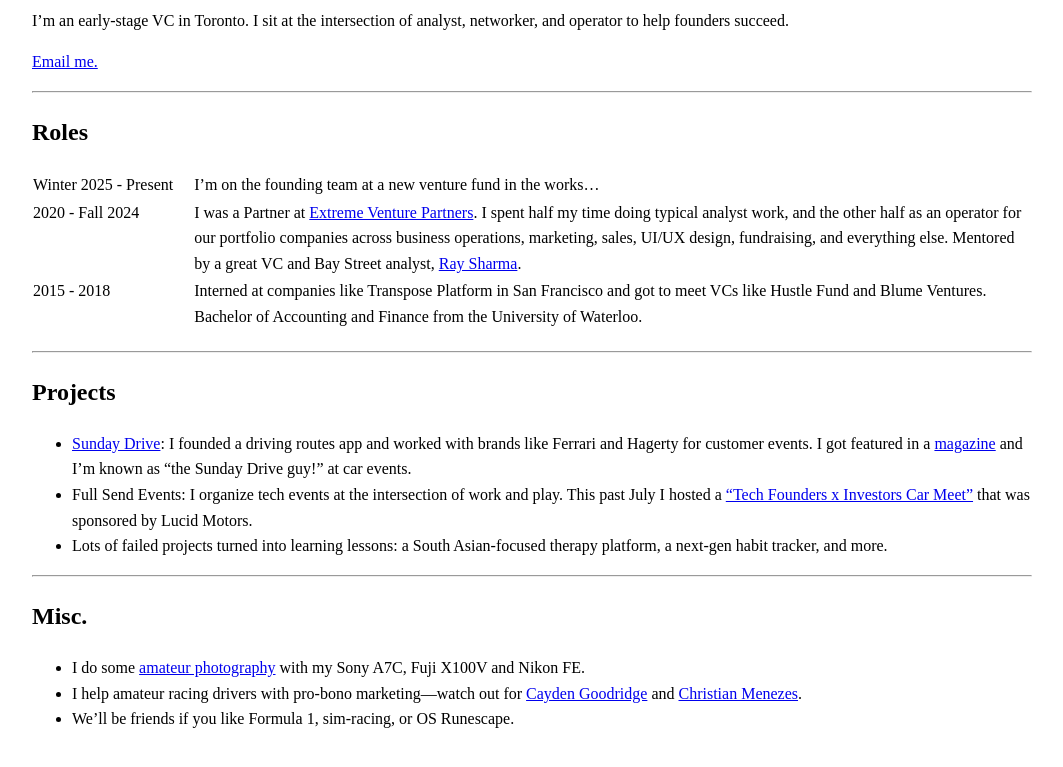
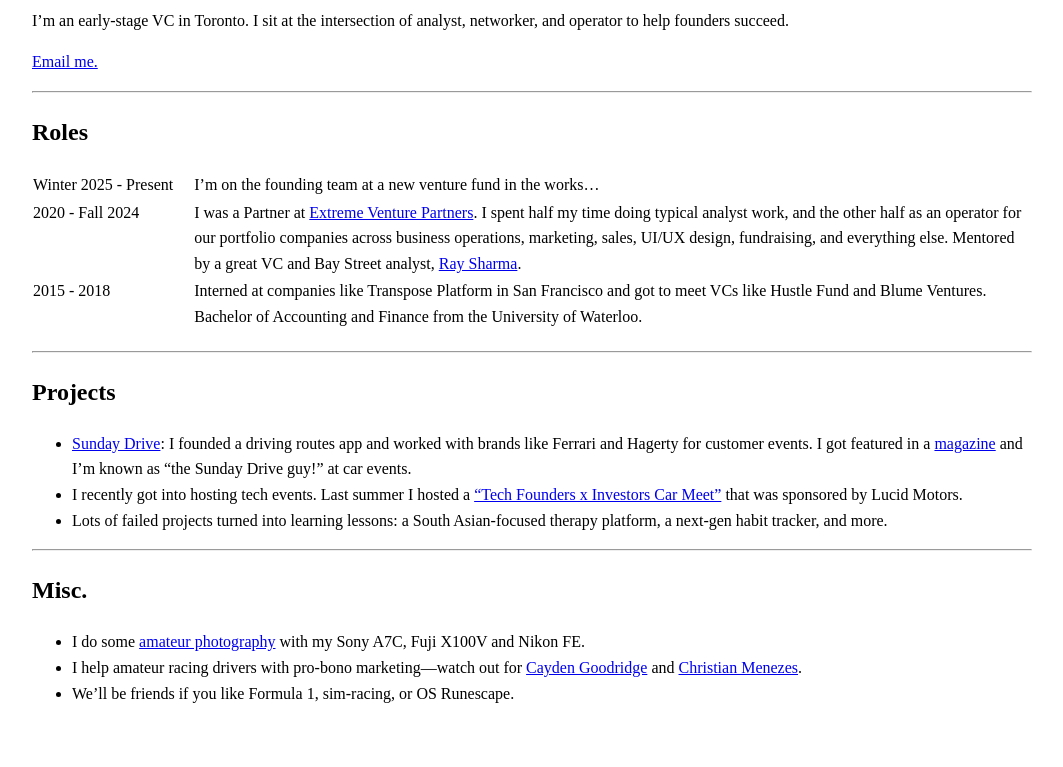
Before and after one commit to aniketpatelvc/website, a plain HTML site: page index.html in a window 1280 px wide. Shown: the part 125-892 px from the top of the page, without its empty margins (8-1071 px from the left). After the commit the page ends 871 px from the top, so only its background shows below. Drawn offline with Linux system fonts and the light colour scheme.

Commit message:
Update index.html

```diff
--- a/index.html
+++ b/index.html
@@ -58,7 +58,7 @@
         <h2>Projects</h2>
         <ul>
             <li><a href="https://www.instagram.com/gosundaydrive/" target="_blank">Sunday Drive</a>: I founded a driving routes app and worked with brands like Ferrari and Hagerty for customer events. I got featured in a <a href="https://fliphtml5.com/bgoba/uxsj/Autostrada_June_2023_Digital/" target="_blank">magazine</a> and I’m known as “the Sunday Drive guy!” at car events.</li>
-            <li>Full Send Events: I organize tech events at the intersection of work and play. This past July I hosted a <a href="https://aniketpatel.pixieset.com/techfoundersxinvestorscarmeetbyharrisongarside/" target="_blank">“Tech Founders x Investors Car Meet”</a> that was sponsored by Lucid Motors.</li>
+            <li>I recently got into hosting tech events. Last summer I hosted a <a href="https://aniketpatel.pixieset.com/techfoundersxinvestorscarmeetbyharrisongarside/" target="_blank">“Tech Founders x Investors Car Meet”</a> that was sponsored by Lucid Motors.</li>
             <li>Lots of failed projects turned into learning lessons: a South Asian-focused therapy platform, a next-gen habit tracker, and more.</li>
         </ul>
 
```
